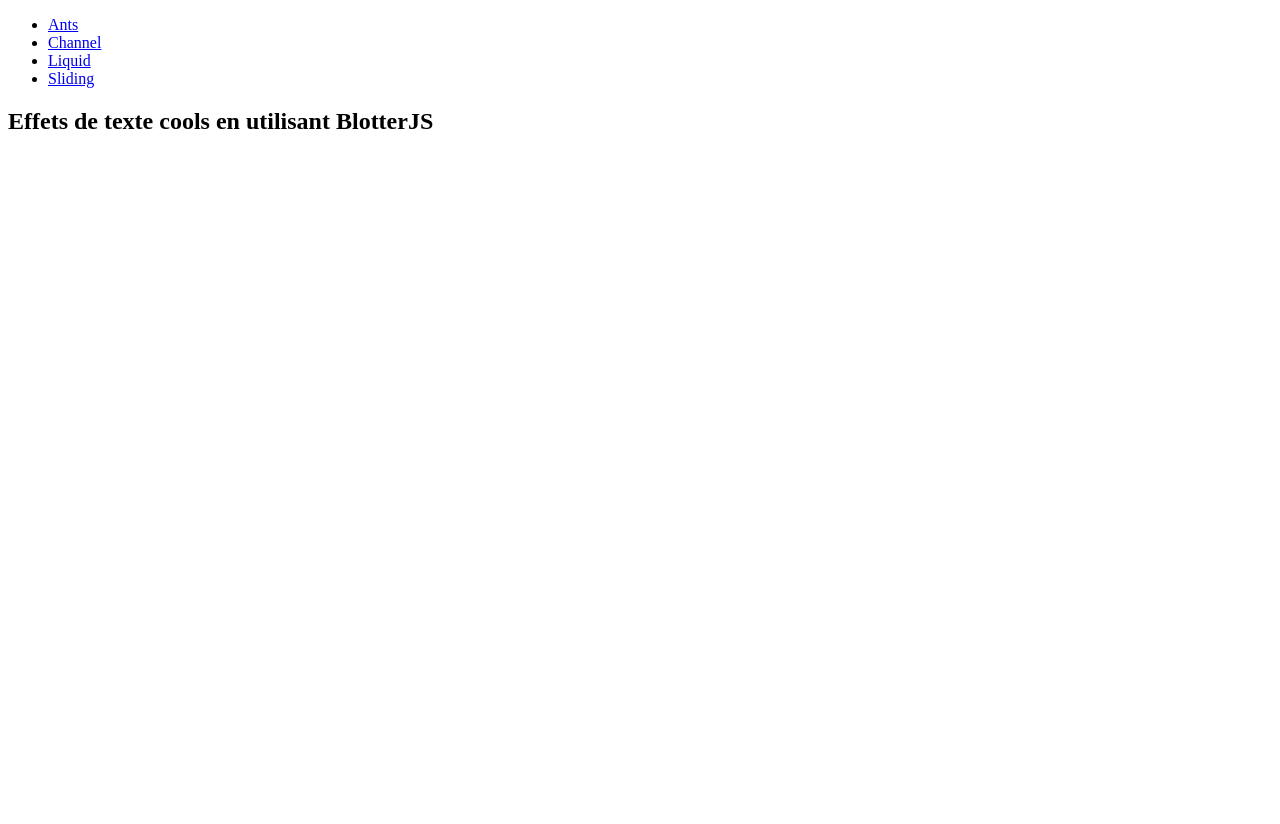
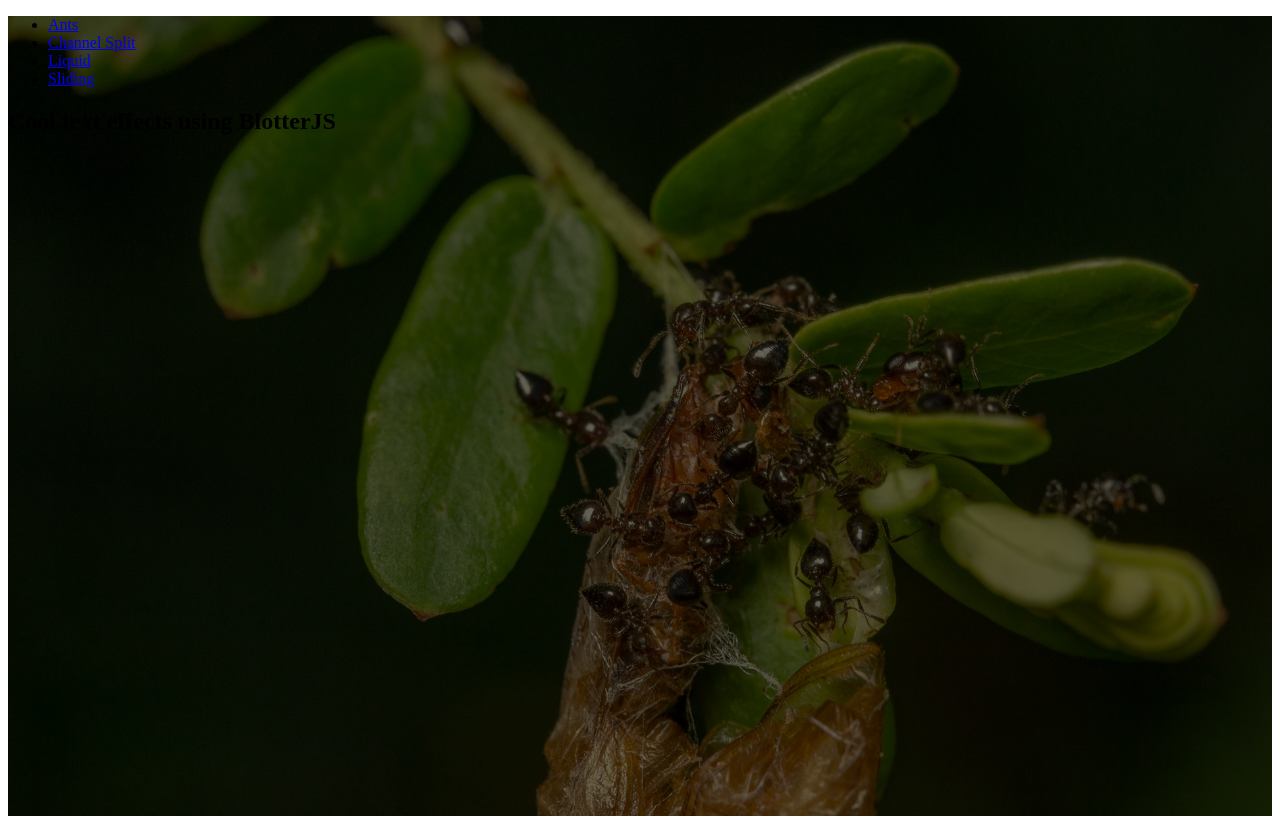
Before and after one commit to Fizioh/Ants, a plain HTML site: page index.html in a window 1280 px wide. Before the commit the page ends 800 px from the top, so only its background shows below. Drawn offline with Linux system fonts and the light colour scheme.

Commit message:
css in-style pour add img de fond dans container

```diff
--- a/index.html
+++ b/index.html
@@ -1,26 +1,41 @@
 <!DOCTYPE html>
 <html lang="en">
     <head>
-        <meta charset="UTF-8">
-        <title>Blotter JS</title>
-        <link rel="stylesheet" href="main.css">
-        <link href="http://fonts.googleapis.com/css?family=Lato:100,300,400,300italic">
+
+        <link href='main.css' rel='stylesheet' type='text/css'>
+            <link href='http://fonts.googleapis.com/css?family=Lato:100,300,400,300italic' >
+        <title>BlotterJs</title>
+
     </head>
     <body>
-        <div id="container">
+        <div id = "container" style ="background-image: linear-gradient(rgba(0, 0, 0, 0.6), rgba(0, 0, 0, 0.6)), url(ants2.jpg);
+        background-size: cover; background-position: center; height: 100vh;background-attachment: fixed;}">
+
+
             <nav>
-                <ul class="main-nav">
+
+            <ul class="main-nav ">
+
                         <li><a href="index.html">Ants</a></li>
-                    <li><a href="index2.html">Channel</a></li>
+                        <li><a href="index2.html">Channel Split</a></li>
                         <li><a href="index3.html">Liquid</a></li>
                         <li><a href="index4.html">Sliding</a></li>
             </ul>
+
             </nav>
 
-            <div id="Ants"></div>
-            <h2>Effets de texte cools en utilisant BlotterJS</h2>
+            <div id = "Ants" > </div>
+
+
+            <h2> Cool text effects using BlotterJS </h2>
 
             </div>
 
+
+   <script src='https://s3-us-west-2.amazonaws.com/s.cdpn.io/2621168/blotter.min.js'></script>
+   <script src='https://cdnjs.cloudflare.com/ajax/libs/Blotter/0.1.0/materials/fliesMaterial.min.js'></script>
+   <script  src="script.js"></script>
+
   </body>
+
 </html>
```
Lines whose indentation alone changed are shown as unchanged.
